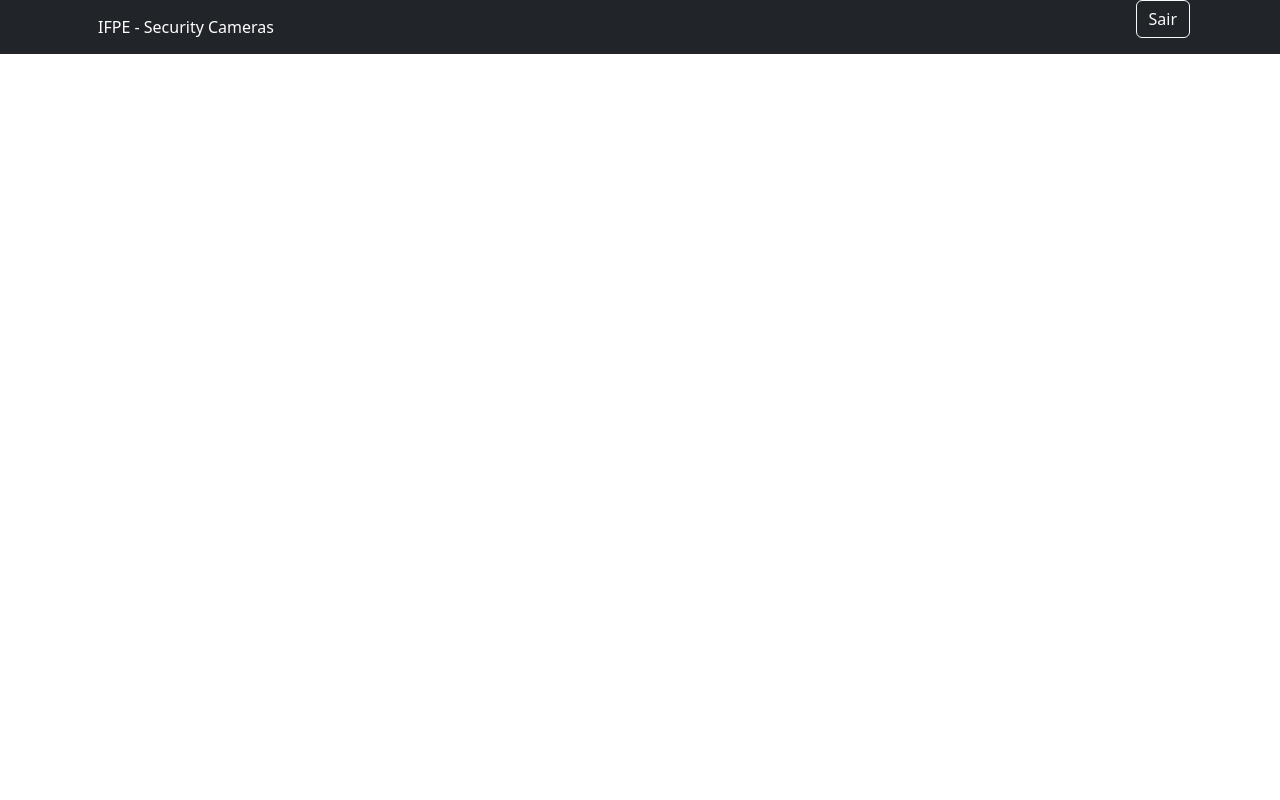
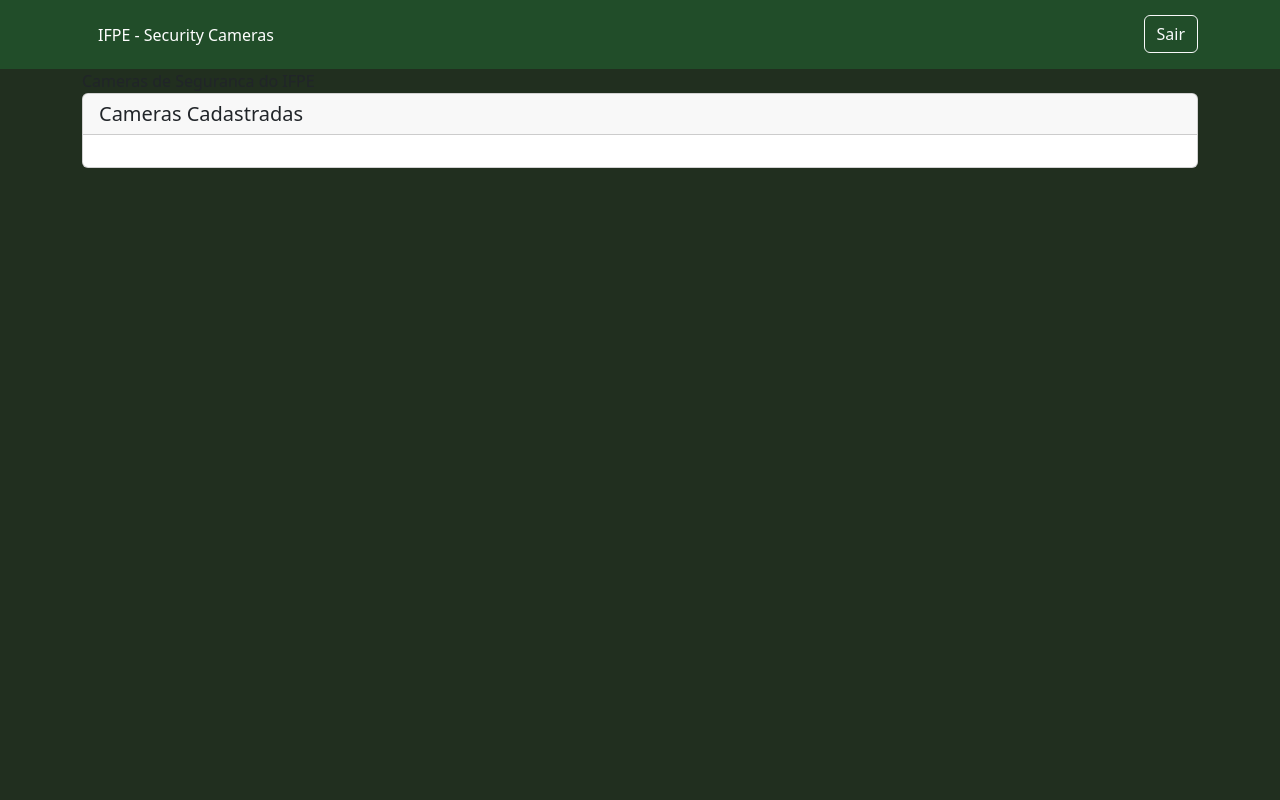
Before and after one commit to dmsb/security-camera-ifpe, a Flask app: template templates/cameras.html in a window 1280 px wide. Run offline with Flask 2, Linux system fonts and the light colour scheme; the template is opened without the code that fills it, so the values that code supplies are empty; parts of the project's set-up code (start-up, migrations or seed data) failed here and were passed over; some libraries are stand-ins or nearby versions.

Commit message:
styling camera page

```diff
--- a/mongoMapper.py
+++ b/mongoMapper.py
@@ -8,9 +8,10 @@ class User(me.Document):
 
 class Camera(me.Document):
     _id: me.ObjectIdField()
-    macAddress = me.StringField(required=True)
+    mac_address = me.StringField(required=True)
     department = me.StringField()
     location = me.StringField()
-    specificLocation = me.StringField()
+    specific_location = me.StringField()
     brand = me.StringField()
     model = me.StringField()
+    is_enabled = me.BooleanField()
--- a/securityCameraServer.py
+++ b/securityCameraServer.py
@@ -56,35 +56,35 @@ addresses = subprocess.check_output(['arp', '-a'])
 #resgatando todos o mapa de ips/mac address identificados na rede local
 
 #transformando o retorno dos ips numa estrutura facilmente iteravel
-networkAdds = addresses.decode('windows-1252').splitlines()
+network_adds = addresses.decode('windows-1252').splitlines()
 #transformando o retorno dos ips numa estrutura facilmente iteravel
 
 #salvando na variavel global os ips das cameras para conexao
-cameraIps = ['0']
+camera_ips = ['0']
 for camera in cameras:
-    for networkMapItem in networkAdds :
-        if len(networkMapItem) > 0 and networkMapItem.split()[1] == camera.macAddress :
-            cameraIps.append(networkMapItem.split()[0])
+    for networkMapItem in network_adds :
+        if len(networkMapItem) > 0 and networkMapItem.split()[1] == camera.mac_address :
+            camera_ips.append((networkMapItem.split()[0], camera))
             break
 #salvando na variavel global os ips das cameras para conexao
 
 # generate frame by frame from camera
 def gen_frames(ip):
 
-    ipRegexCheckResult = re.search("^((25[0-5]|(2[0-4]|1[0-9]|[1-9]|)[0-9])(\.(?!$)|$)){4}$", ip)
+    ip_regex_check_result = re.search("^((25[0-5]|(2[0-4]|1[0-9]|[1-9]|)[0-9])(\.(?!$)|$)){4}$", ip)
 
-    print(ipRegexCheckResult)
+    print(ip_regex_check_result)
 
-    if ipRegexCheckResult:
-        rtspConnetion = 'rtsp://admin:NUHIDF@'+ip+':554/H.264'
+    if ip_regex_check_result:
+        rtsp_connetion = 'rtsp://admin:NUHIDF@'+ip+':554/H.264'
     else:
-        rtspConnetion = int(ip)
+        rtsp_connetion = int(ip)
 
-    print(rtspConnetion)
+    print(rtsp_connetion)
 
-    cap = cv2.VideoCapture(rtspConnetion)
+    cap = cv2.VideoCapture(rtsp_connetion)
 
-    cameras_quantity = len(cameraIps)
+    cameras_quantity = len(camera_ips)
     camera_matrix_size = math.ceil(math.sqrt(cameras_quantity))
 
     while True:
@@ -141,11 +141,11 @@ def logout():
 def cameras():
     if 'username' in session :
 
-        cameras_quantity = len(cameraIps)
+        cameras_quantity = len(camera_ips)
         camera_matrix_size = math.ceil(math.sqrt(cameras_quantity))
-        cameras_matrix = convert_1d_to_2d(cameraIps, camera_matrix_size)
+        cameras_matrix = convert_1d_to_2d(camera_ips, camera_matrix_size)
 
-        return render_template('cameras.html', cameras_matrix = cameras_matrix, cameraIps = cameraIps)
+        return render_template('cameras.html', cameras_matrix = cameras_matrix, camera_ips = camera_ips)
     return redirect(url_for('login_get'))
 
 @app.route('/video_feed/<string:ip>')
--- a/static/css/cameras.css
+++ b/static/css/cameras.css
@@ -1,4 +1,8 @@
-.col {
+body {
+  background-color: RGBA(33,47,31,var(--bs-bg-opacity,1));
+}
+
+.col.camera-view {
   border-width: 0.1rem;
   border-style: solid;
   border-color: white;
@@ -6,6 +10,16 @@
   text-align: center;
 }
 
-.bg-dark {
-  background-color: RGBA(33,77,41,var(--bs-bg-opacity,1))
+.bg-header-container {
+  background-color: RGBA(33,77,41,var(--bs-bg-opacity,1));
 }
+
+
+
+.list-group-item {
+  padding: 0.3rem;
+}
+
+.logout-btn {
+  padding: 15px 0px 0px;
+}
--- a/templates/cameras.html
+++ b/templates/cameras.html
@@ -6,31 +6,54 @@
 {% endblock %}
 {% block content %}
     {{ super() }}
-    <header class="bg-dark">
-        <div class="container">
+    <header class="bg-header-container">
+        <div class="container container-header">
             <div class="d-flex flex-wrap align-items-center justify-content-center justify-content-lg-start">
                 <ul class="nav col-12 col-lg-auto me-lg-auto mb-2 justify-content-center mb-md-0">
                     <li class="nav-link px-7 text-white">IFPE - Security Cameras</li>
                 </ul>
-                <div class="text-end">
+                <div class="logout-btn">
                     <form action="{{ url_for('logout') }}">
-                        <input type="submit" class="btn btn-outline-light me-2" value="Sair" />
+                        <input type="submit" class="btn btn-outline-light" value="Sair" />
                     </form>
                 </div>
             </div>
         </div>
     </header>
-    <div class="container">
-        {% if cameras_matrix %}
-            {% for i in range(0, cameras_matrix|length) %}
-            <div class="row">
-                {% for j in range(0, cameras_matrix[i]|length) %}
-                <div class="col">
-                    <img src="{{ url_for('video_feed', ip=cameraIps[j]) }}" >
-                </div>
+    <div class="container container-cameras-view">
+        <div class="">
+            Cameras de Seguranca do IFPE
+        </div>
+        <div class="card">
+            <h5 class="card-header">Cameras Cadastradas</h5>
+            <div class="card-body">
+                {% for i in range(0, cameras_matrix|length) %}
+                    <div class="row">
+                        {% for j in range(0, cameras_matrix[i]|length) %}
+                            <div class="col camera-view">
+                                <div class="card">
+                                    <img src="{{ url_for('video_feed', ip=camera_ips[j][0]) }}" >
+                                    {% if camera_ips[j]|length > 1 %}
+                                        <div class="card-body">
+                                            <ul class="list-group list-group-flush">
+                                                <li class="list-group-item">Departamento: {{ camera_ips[j][1].department }}</li>
+                                                <li class="list-group-item">Localizacao: {{ camera_ips[j][1].location }}</li>
+                                                <li class="list-group-item">Ponto: {{ camera_ips[j][1].specific_location }}</li>
+                                            </ul>
+                                            <div class="d-flex justify-content-between align-items-center">
+                                                <div class="btn-group">
+                                                    <button type="button" class="btn btn-sm btn-outline-secondary">Expandir</button>
+                                                </div>
+                                                <small class="text-muted">{{ camera_ips[j][1].mac_address}}</small>
+                                            </div>
+                                        </div>
+                                    {% endif %}
+                                </div>
+                            </div>
+                        {% endfor %}
+                    </div>
                 {% endfor %}
             </div>
-            {% endfor %}
-        {% endif %}
+        </div>
     </div>
 {% endblock %}
```
